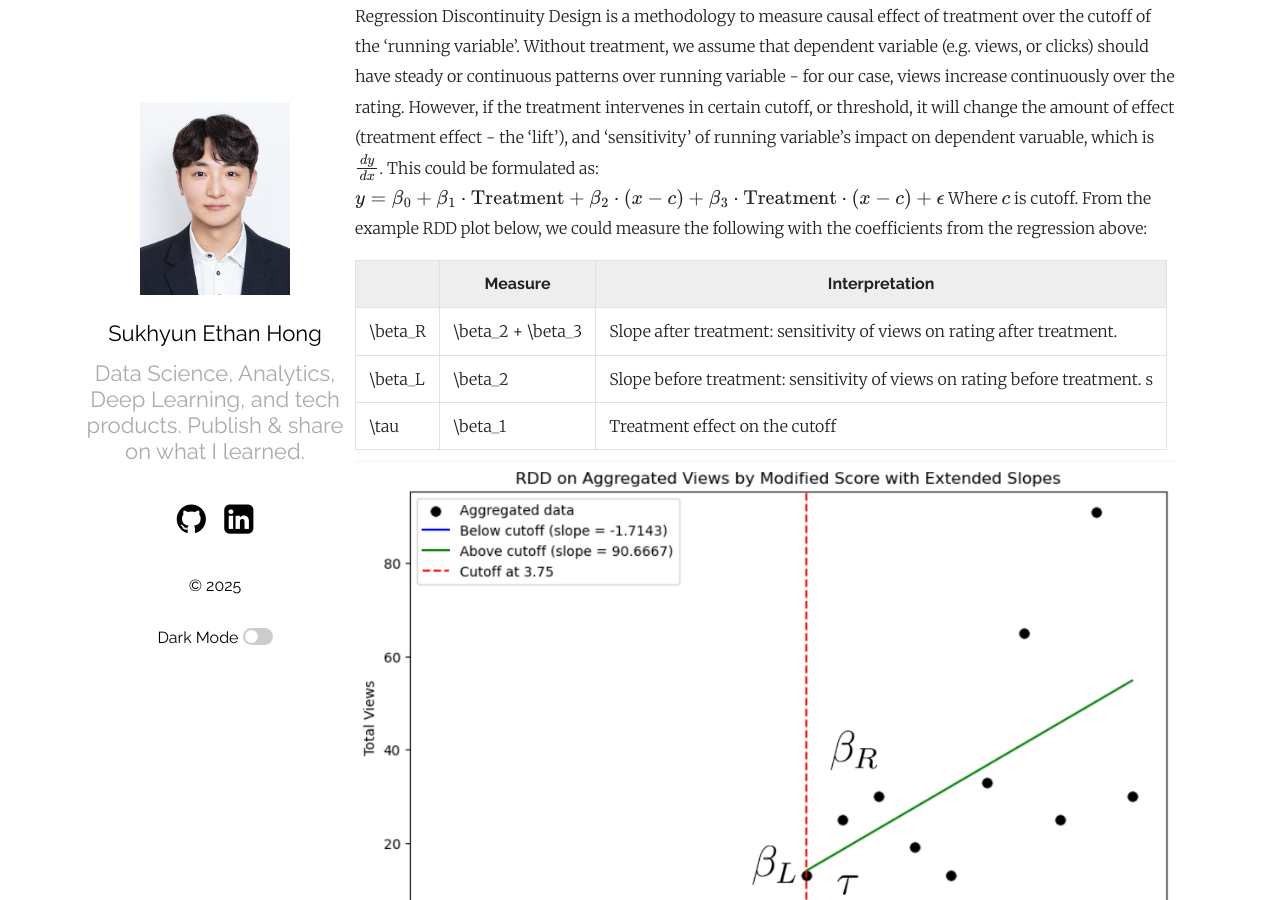
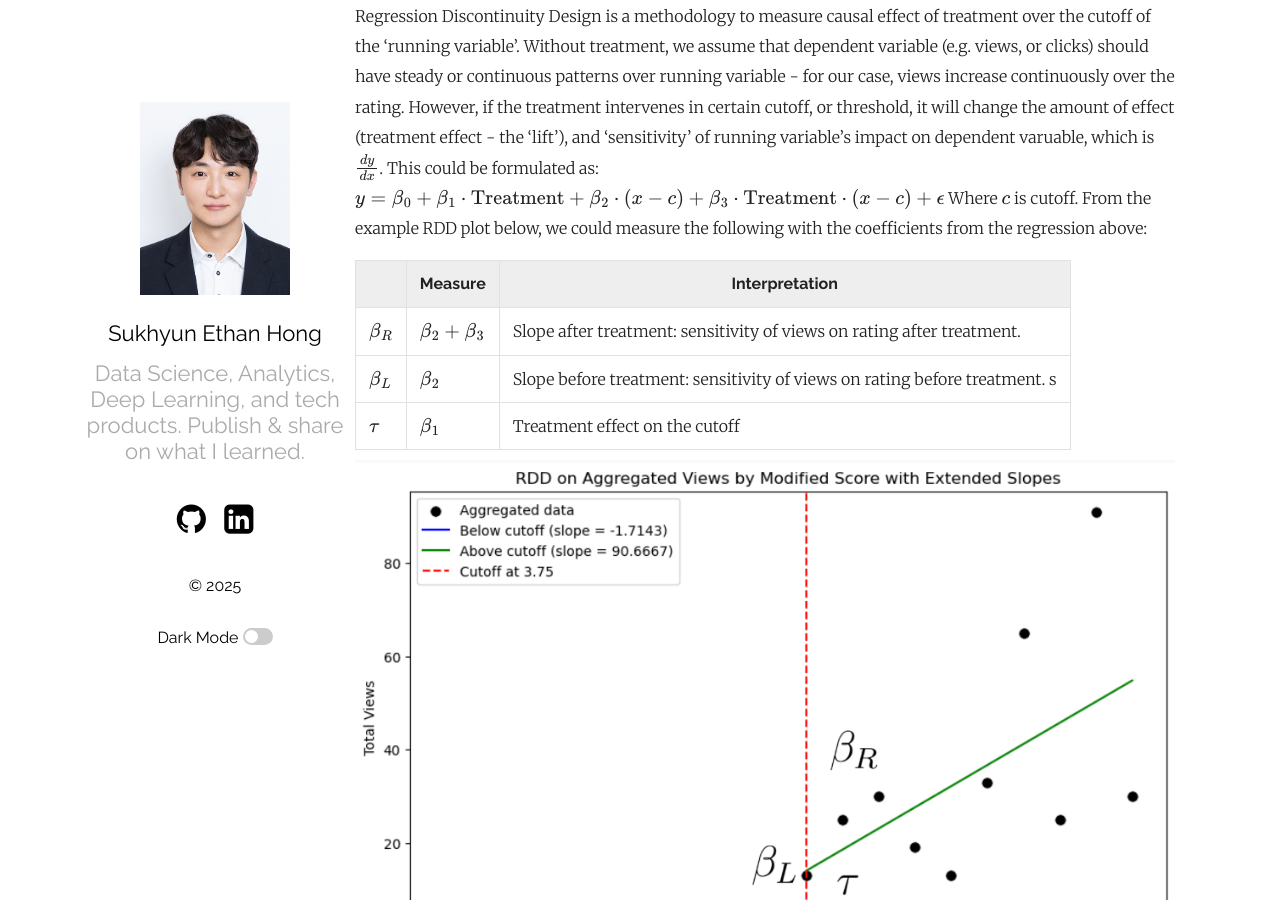
Before and after one commit to ethHong/ethHong.github.io, a Jekyll site: the page built from _posts/2025-06-15-RDD Analysis Research on Tripadvisor Bubble Rating.markdown, in a window 1280 px wide and 900 px high, scrolled down 5208 px. Built offline with Jekyll 4.4.1, drawn with Linux system fonts in a browser that asks for light colours; formulas are drawn with MathJax 3.

```diff
--- a/_posts/2025-06-15-RDD Analysis Research on Tripadvisor Bubble Rating.markdown
+++ b/_posts/2025-06-15-RDD Analysis Research on Tripadvisor Bubble Rating.markdown
@@ -112,11 +112,11 @@ y = \beta_0 + \beta_1 \cdot \text{Treatment} + \beta_2 \cdot (x-c) + \beta_3 \cd
 $$
 Where $c$ is cutoff. From the example RDD plot below, we could measure the following with the coefficients from the regression above:
 
-|         | Measure           | Interpretation                                               |
-| ------- | ----------------- | ------------------------------------------------------------ |
-| \beta_R | \beta_2 + \beta_3 | Slope after treatment: sensitivity of views on rating after treatment. |
-| \beta_L | \beta_2           | Slope before treatment: sensitivity of views on rating before treatment. s |
-| \tau    | \beta_1           | Treatment effect on the cutoff                               |
+|           | Measure             | Interpretation                                               |
+| --------- | ------------------- | ------------------------------------------------------------ |
+| $\beta_R$ | $\beta_2 + \beta_3$ | Slope after treatment: sensitivity of views on rating after treatment. |
+| $\beta_L$ | $\beta_2$           | Slope before treatment: sensitivity of views on rating before treatment. s |
+| $\tau$    | $\beta_1$           | Treatment effect on the cutoff                               |
 
  <img src="https://raw.githubusercontent.com/ethHong/ethHong.github.io/main/_posts/image/example_RDD.png" alt="DAG" style="zoom:100%;" />
 
```
